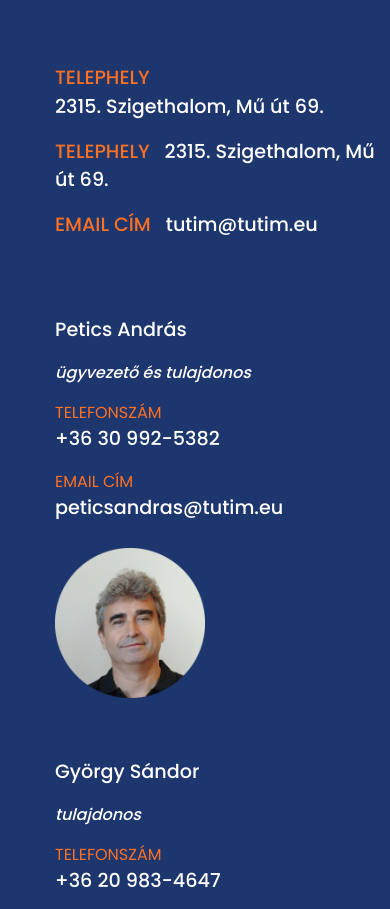
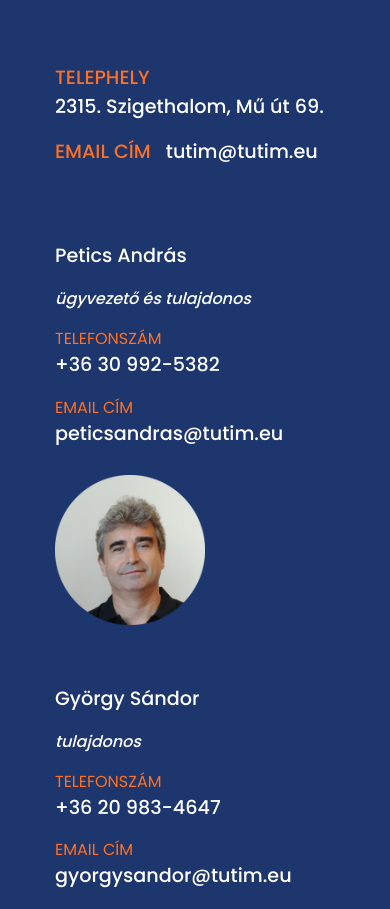
Before and after one commit to altair0606/altair0606.github.io, a plain HTML site: page index.html in a window 390 px wide. Shown: the part 5240-6149 px from the top of the page. Drawn offline with nearby package versions, Linux system fonts and the light colour scheme.

Commit message:
telephely

```diff
--- a/index.html
+++ b/index.html
@@ -145,8 +145,8 @@
     </div>
     <div class="col-md kapcsolattexts">
       <h2 class="kapcsolat-header">Kapcsolat</h2>
-      <p class="kapcsolatbasictext d-sm-block d-md-none"><span class="kapcsolatorange">TELEPHELY</span> <br>2315. Szigethalom, Mű út 69.</p>
-      <p class="kapcsolatbasictext d-sm-none d-md-block"><span class="kapcsolatorange">TELEPHELY</span> 2315. Szigethalom, Mű út 69.</p>
+      <p class="kapcsolatbasictext d-sm-block d-md-block d-lg-none"><span class="kapcsolatorange">TELEPHELY</span> <br>2315. Szigethalom, Mű út 69.</p>
+      <p class="kapcsolatbasictext d-none d-sm-none d-lg-block"><span class="kapcsolatorange">TELEPHELY</span> 2315. Szigethalom, Mű út 69.</p>
 
       <p class="kapcsolatbasictext"><span class="kapcsolatorange">EMAIL CÍM</span> tutim@tutim.eu</p>
       <!-- LEADERS -->
```
